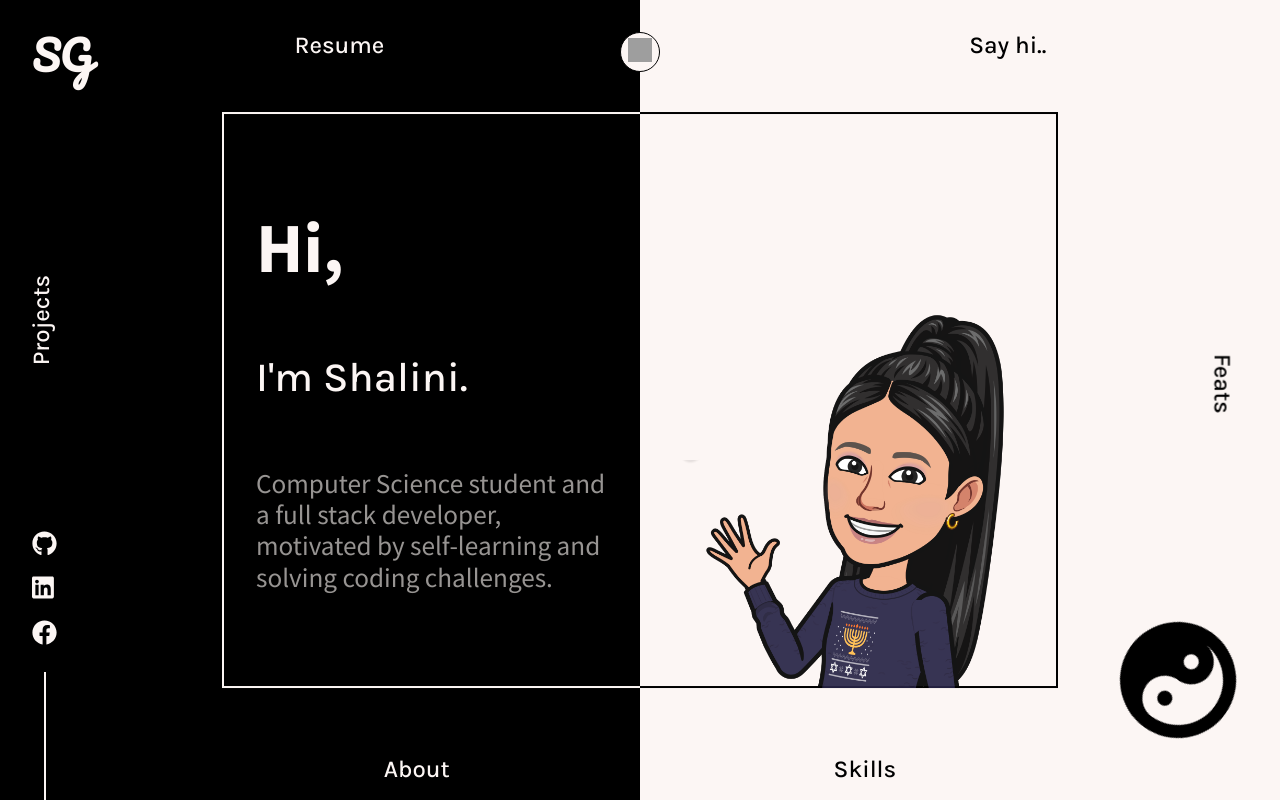
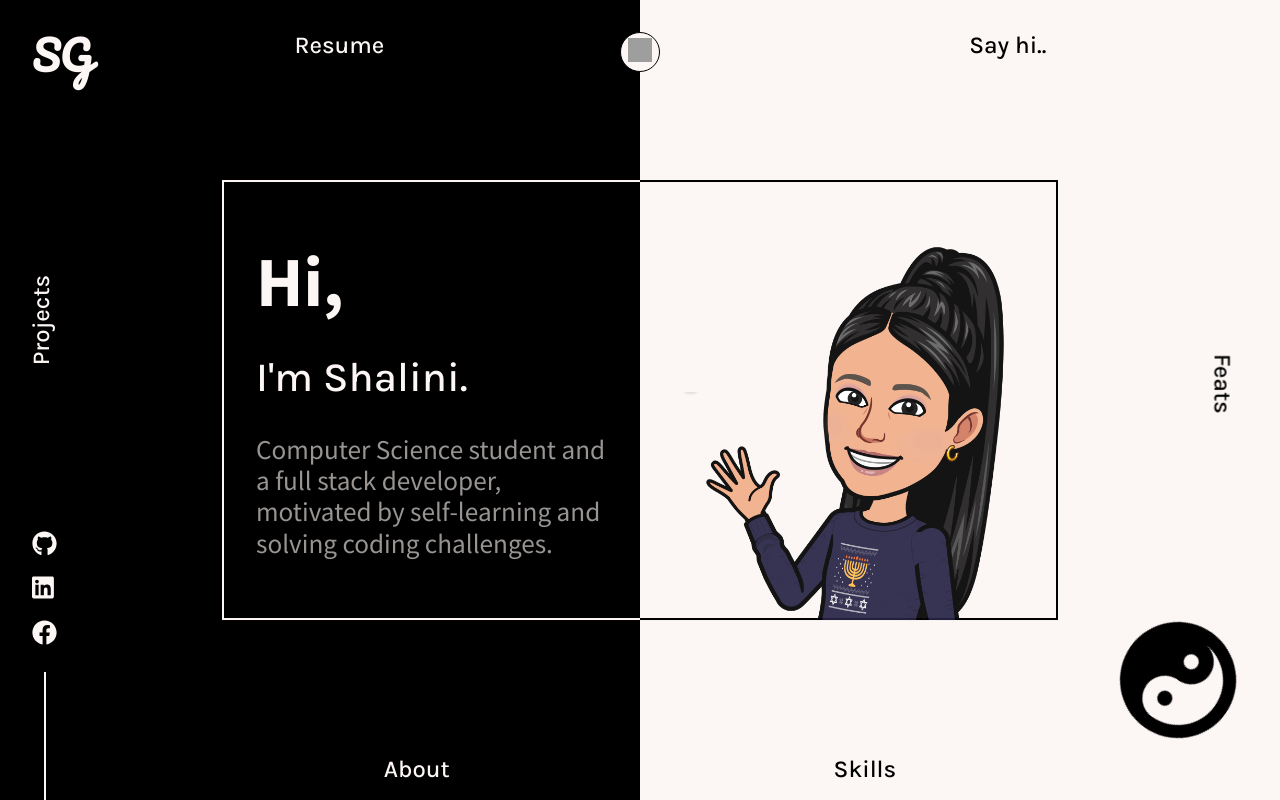
Before and after one commit to Shalini-Ganeshan/Shalini-Portfolio, a React (Create React App) app: page / in a window 1280 px wide. Both pictures are taken after a click on the button "click here". Built offline with nearby package versions, Linux system fonts and the light colour scheme; grey boxes are pictures that could not be loaded.

Commit message:
Update Intro.js

```diff
--- a/src/components/Intro.js
+++ b/src/components/Intro.js
@@ -150,7 +150,7 @@ const Intro = () => {
   return (
     <Box
       initial={{ height: 0 }}
-      animate={{ height: '72vh' }}
+      animate={{ height: '55vh' }}
       transition={{ type: 'spring', duration: 2, delay: 1 }}
     >
       <SubBox>
```
